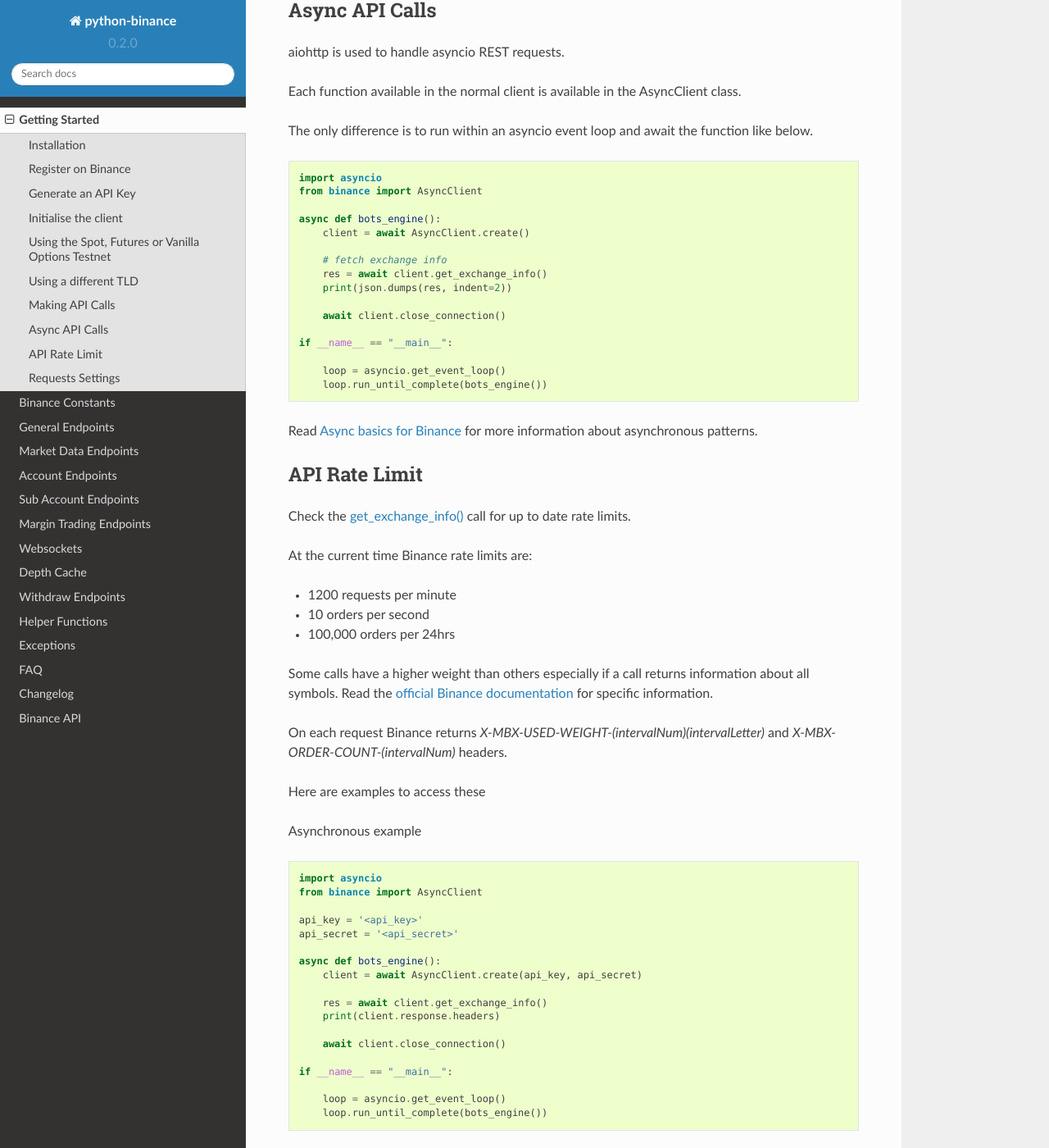
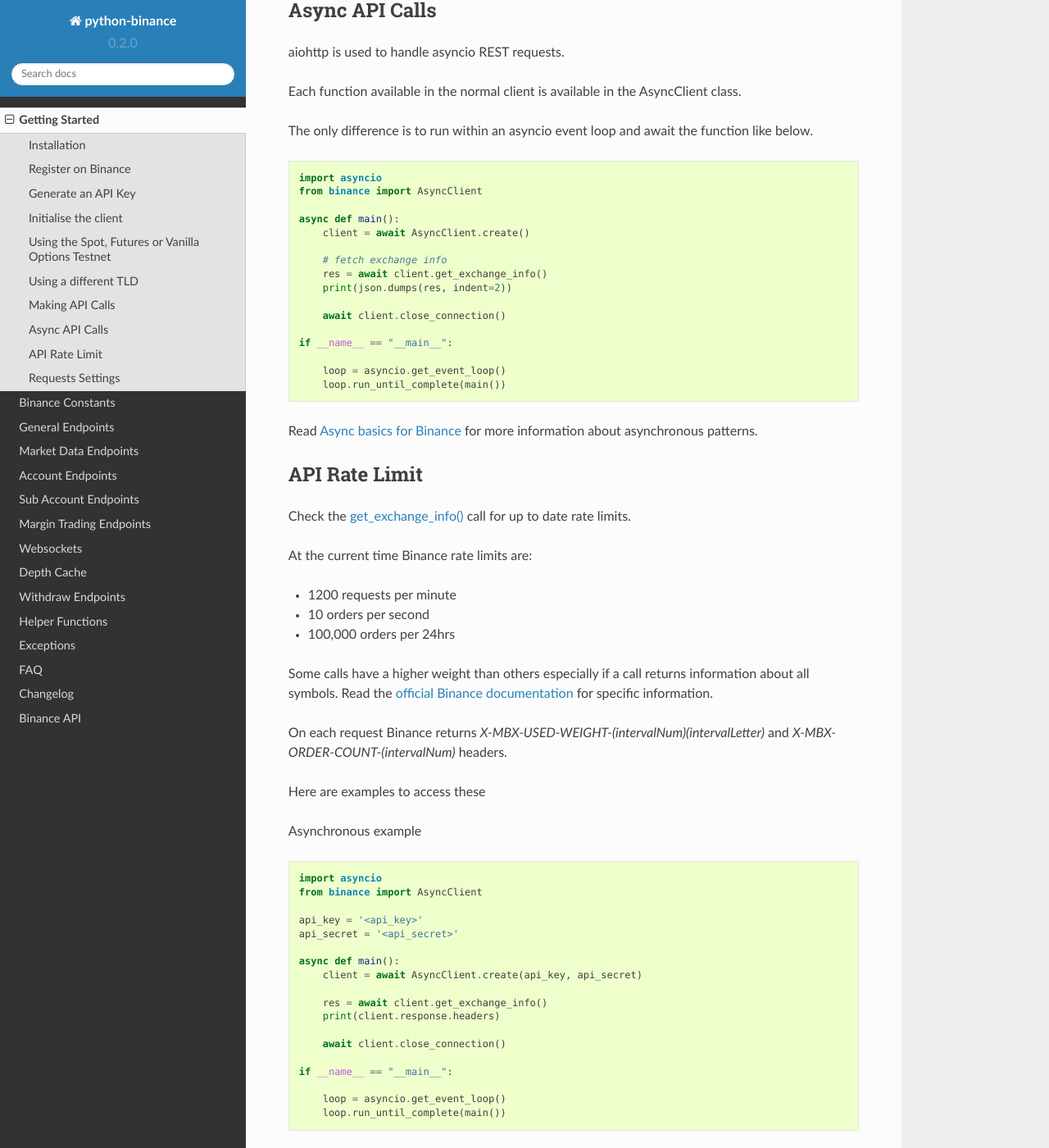
Before and after one commit to myroncaldwell/Binance_python, a Sphinx documentation site: the page built from docs/overview.rst, in a window 1280 px wide and 1400 px high, scrolled down 2160 px. Shown: the whole window at 82% size. Built offline with Sphinx 7.4.7 and the Read the Docs theme 2.0.0, drawn with Linux system fonts in a browser that asks for light colours; formulas are drawn with MathJax 3; some of the changed text lies outside the part shown.

```diff
--- a/PYPIREADME.rst
+++ b/PYPIREADME.rst
@@ -190,7 +190,7 @@ for more information.
 
     from binance import AsyncClient, DepthCacheManager, BinanceSocketManager
 
-    async def bots_engine():
+    async def main():
 
         # initialise the client
         client = await AsyncClient.create()
@@ -252,7 +252,7 @@ for more information.
     if __name__ == "__main__":
 
         loop = asyncio.get_event_loop()
-        loop.run_until_complete(bots_engine())
+        loop.run_until_complete(main())
 
 
 Donate
--- a/README.rst
+++ b/README.rst
@@ -193,7 +193,7 @@ for more information.
 
     from binance import AsyncClient, DepthCacheManager, BinanceSocketManager
 
-    async def bots_engine():
+    async def main():
 
         # initialise the client
         client = await AsyncClient.create()
@@ -255,7 +255,7 @@ for more information.
     if __name__ == "__main__":
 
         loop = asyncio.get_event_loop()
-        loop.run_until_complete(bots_engine())
+        loop.run_until_complete(main())
 
 
 Donate
--- a/docs/overview.rst
+++ b/docs/overview.rst
@@ -35,7 +35,7 @@ or for Asynchronous client
 
 .. code:: python
 
-    async def bots_engine():
+    async def main():
 
         # initialise the client
         client = await AsyncClient.create(api_key, api_secret)
@@ -43,7 +43,7 @@ or for Asynchronous client
     if __name__ == "__main__":
 
         loop = asyncio.get_event_loop()
-        loop.run_until_complete(bots_engine())
+        loop.run_until_complete(main())
 
 Using the Spot, Futures or Vanilla Options Testnet
 --------------------------------------------------
@@ -115,7 +115,7 @@ The only difference is to run within an asyncio event loop and await the functio
     import asyncio
     from binance import AsyncClient
 
-    async def bots_engine():
+    async def main():
         client = await AsyncClient.create()
 
         # fetch exchange info
@@ -127,7 +127,7 @@ The only difference is to run within an asyncio event loop and await the functio
     if __name__ == "__main__":
 
         loop = asyncio.get_event_loop()
-        loop.run_until_complete(bots_engine())
+        loop.run_until_complete(main())
 
 Read `Async basics for Binance <https://sammchardy.github.io/binance/2021/05/01/async-binance-basics.html>`_
 for more information about asynchronous patterns.
@@ -161,7 +161,7 @@ Asynchronous example
     api_key = '<api_key>'
     api_secret = '<api_secret>'
 
-    async def bots_engine():
+    async def main():
         client = await AsyncClient.create(api_key, api_secret)
 
         res = await client.get_exchange_info()
@@ -172,7 +172,7 @@ Asynchronous example
     if __name__ == "__main__":
 
         loop = asyncio.get_event_loop()
-        loop.run_until_complete(bots_engine())
+        loop.run_until_complete(main())
 
 Synchronous example
 
@@ -184,14 +184,14 @@ Synchronous example
     api_key = '<api_key>'
     api_secret = '<api_secret>'
 
-    def bots_engine():
+    def main():
         client = Client(api_key, api_secret)
 
         res = client.get_exchange_info()
         print(client.response.headers)
 
     if __name__ == "__main__":
-        bots_engine()
+        main()
 Requests Settings
 -----------------
 
```
Also changed, not shown: docs/depth_cache.rst (+4 -4 lines), docs/websockets.rst (+4 -4 lines), 1 other file.
